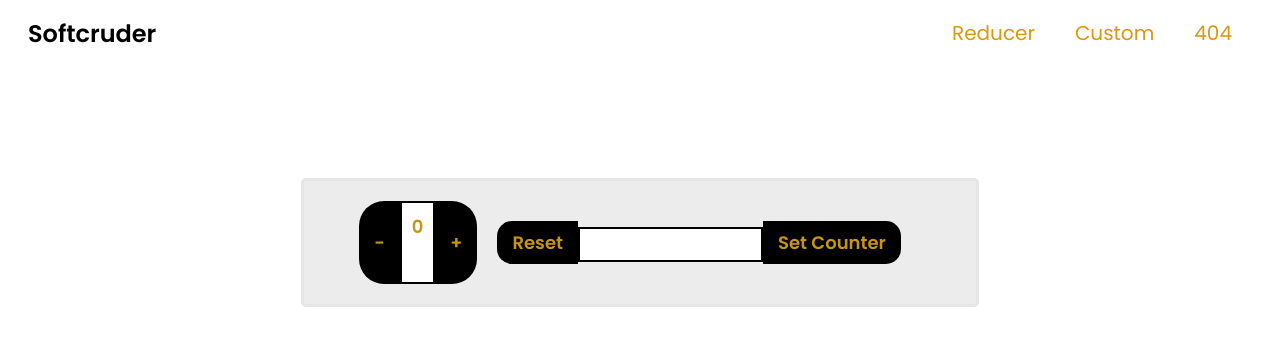
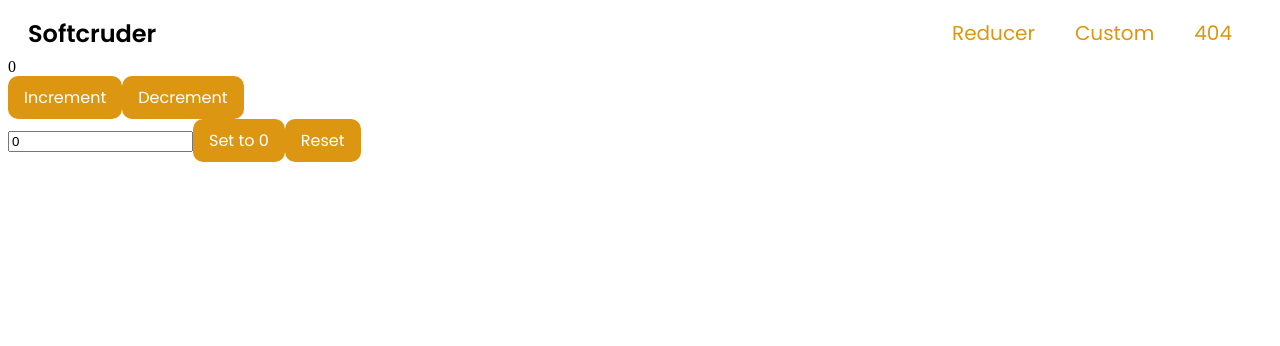
Before and after one commit to softcruder/second-semester-exam, a React (Create React App) app: page /reducer in a window 1280 px wide. Shown: the top 346 px of the page. Built offline with nearby package versions, Linux system fonts and the light colour scheme.

Commit message:
6 files modified, 1 added, 1 deleted

```diff
--- a/package.json
+++ b/package.json
@@ -3,7 +3,6 @@
   "version": "0.0.0",
   "private": true,
   "dependencies": {
-    "null": "2.0.0",
     "react": "18.2.0",
     "react-dom": "18.2.0",
     "react-error-boundary": "^3.1.4",
--- a/src/components/HookCounter/HookCounter.jsx
+++ b/src/components/HookCounter/HookCounter.jsx
@@ -1,24 +1,48 @@
 import React from 'react';
 import useCounter from './useCounter';
 
-const HookCounter = () => {
-  const [count, increment, decrement, reset, set] = useCounter(0, 1);
+function HookCounter() {
+  const { count, increment, decrement, setValue, reset } = useCounter();
 
   return (
-    <div className="Counter">
-      <button onClick={increment}>+</button>
-      <div> {count} </div>
-      <button onClick={decrement}>-</button>
-      <button onClick={reset}>Reset</button>
-      <input
-        type="number"
-        onChange={(e) => {
-          setValue(e.target.value);
-        }}
-      />
-      <button onClick={setValue} Set Count></button>
+    <div className="flex flex-col items-center space-y-4">
+      <div className="text-3xl font-bold">{count}</div>
+      <div className="flex space-x-4">
+        <button
+          className="bg-blue-500 hover:bg-blue-700 text-white font-bold py-2 px-4 rounded"
+          onClick={increment}
+        >
+          Increment
+        </button>
+        <button
+          className="bg-red-500 hover:bg-red-700 text-white font-bold py-2 px-4 rounded"
+          onClick={decrement}
+        >
+          Decrement
+        </button>
+      </div>
+      <div className="flex space-x-4">
+        <input
+          className="bg-gray-200 appearance-none border-2 border-gray-200 rounded w-48 py-2 px-4 text-gray-700 leading-tight focus:outline-none focus:bg-white focus:border-purple-500"
+          type="number"
+          value={count}
+          onChange={(event) => setValue(event.target.value)}
+        />
+        <button
+          className="bg-green-500 hover:bg-green-700 text-white font-bold py-2 px-4 rounded"
+          onClick={() => setValue(0)}
+        >
+          Set to 0
+        </button>
+        <button
+          className="bg-orange-500 hover:bg-orange-700 text-white font-bold py-2 px-4 rounded"
+          onClick={reset}
+        >
+          Reset
+        </button>
+      </div>
     </div>
   );
-};
+}
 
 export default HookCounter;
--- a/src/components/HookCounter/useCounter.jsx
+++ b/src/components/HookCounter/useCounter.jsx
@@ -1,22 +1,25 @@
 import { useState } from 'react';
 
-function useCounter(initialCount = 0, value) {
-  const [count, setCount] = useState(initialCount);
-  //const [value, setValue] = useState(0);
+function useCounter() {
+  const [count, setCount] = useState(0);
 
-  const increment = () => {
-    setCount((prevCount) => prevCount + value);
-  };
-  const decrement = () => {
-    setCount((prevCount) => prevCount - value);
-  };
-  const reset = () => {
-    setCount(initialCount);
-  };
-  const set = () => {
-    setCount();
-  };
-  return [count, increment, decrement, reset, set];
+  function increment() {
+    setCount(count + 1);
+  }
+
+  function decrement() {
+    setCount(count - 1);
+  }
+
+  function setValue(value) {
+    setCount(value);
+  }
+
+  function reset() {
+    setCount(0);
+  }
+
+  return { count, increment, decrement, setValue, reset };
 }
 
 export default useCounter;
--- a/src/components/NotFound/NotFound.jsx
+++ b/src/components/NotFound/NotFound.jsx
@@ -6,9 +6,11 @@ const NotFound = () => {
   const navigate = useNavigate();
   return (
     <div className="error-page">
-      <div className="error-container">
-        <h3>404 Page</h3>
-        <p>Page not found</p>
+      <div className="flex flex-col items-center space-y-4">
+        <div className="text-3xl font-bold text-red-500">Error 404</div>
+        <div className="text-xl">
+          The page you are looking for could not be found.
+        </div>
         <button
           className="error-btn"
           onClick={() => {
--- a/src/components/ReducerCounter/ReducerCounter.css
+++ /dev/null
@@ -1,84 +0,0 @@
-.container {
-  margin: auto;
-  width: 50%;
-  background-color: rgba(221, 221, 221, 0.555);
-  border: 3px solid rgba(230, 230, 230, 0.95);
-  border-radius: 5px;
-  padding: 10px 20px;
-  display: flex;
-  flex-wrap: wrap;
-  align-content: center;
-  justify-content: center;
-  margin-top: 120px;
-  margin-bottom: 120px;
-}
-
-.main-card {
-  display: flex;
-  border-radius: 5px;
-  padding: 10px;
-}
-
-.main-btn-d {
-  background-color: black;
-  color: rgb(200, 150, 17);
-  font-size: 18px;
-  font-weight: 600;
-  border: 1px;
-  border-radius: 25px 0 0 25px;
-}
-
-.counter {
-  background-color: #fff;
-  color: rgb(200, 150, 17);
-  border: 2px solid black;
-  font-size: 18px;
-  font-weight: 600;
-  font-family: 'Poppins';
-  padding: 10px;
-}
-
-.main-btn-i {
-  background-color: black;
-  color: rgb(200, 150, 17);
-  font-size: 18px;
-  font-weight: 600;
-  border: 1px;
-  border-radius: 0 25px 25px 0;
-}
-
-.extra-card {
-  display: block;
-  align-items: center;
-  padding: 20px;
-  margin: auto;
-}
-
-input {
-  height: 35px;
-  border: 2px solid black;
-}
-
-input::-webkit-outer-spin-button,
-input::-webkit-inner-spin-button {
-  -webkit-appearance: none;
-  margin: 0;
-}
-
-.extra-btn-re {
-  background-color: black;
-  color: rgb(200, 150, 17);
-  font-size: 18px;
-  font-weight: 600;
-  border: 1px;
-  border-radius: 15px 0 0 15px;
-}
-
-.extra-btn-se {
-  background-color: black;
-  color: rgb(200, 150, 17);
-  font-size: 18px;
-  font-weight: 600;
-  border: 1px;
-  border-radius: 0 15px 15px 0;
-}
--- a/src/components/ReducerCounter/ReducerCounter.jsx
+++ b/src/components/ReducerCounter/ReducerCounter.jsx
@@ -1,92 +1,48 @@
-import React, { useState, useReducer, div } from 'react';
-import './ReducerCounter.css';
+import React, { useReducer } from 'react';
+import useCounter from '../HookCounter/useCounter';
 
-const ReducerCounter = () => {
-  const [value, setValue] = useState(0);
-  const [state, dispatch] = useReducer(reducer, 0);
-
-  function reducer(state, action) {
-    switch (action.type) {
-      case 'increment':
-        {
-          return state + 1;
-        }
-        break;
-      case 'decrement':
-        {
-          return state - 1;
-        }
-        break;
-      case 'reset':
-        {
-          return (state = 0);
-        }
-        break;
-      case 'set':
-        {
-          return (state = action.payload);
-        }
-        break;
-      default: {
-        return state;
-      }
-    }
-  }
-
-  const handleIncrement = (e) => {
-    e.preventDefault();
-    dispatch({ type: 'increment' });
-  };
-
-  const handleDecreament = (e) => {
-    e.preventDefault();
-    dispatch({ type: 'decrement' });
-  };
-
-  const handleReset = (e) => {
-    e.preventDefault();
-    dispatch({ type: 'reset' });
-  };
-
-  const handleSet = () => {
-    dispatch({ type: 'set', payload: +value });
-    setValue(0);
-  };
+function ReducerCounter() {
+  const { count, increment, decrement, setValue, reset } = useCounter();
 
   return (
-    <>
-      <div className="container">
-        <div className="main-card">
+    <div className="flex flex-col items-center space-y-4">
+      <div className="text-3xl font-bold">{count}</div>
+      <div className="flex space-x-4">
         <button
-            className="main-btn-d"
-            onClick={handleDecreament}
-            disabled={state === 0}
+          className="bg-blue-500 hover:bg-blue-700 text-white font-bold py-2 px-4 rounded"
+          onClick={increment}
         >
-            -
+          Increment
         </button>
-          <div className="counter">{state}</div>
-          <button className="main-btn-i" onClick={handleIncrement}>
-            +
+        <button
+          className="bg-red-500 hover:bg-red-700 text-white font-bold py-2 px-4 rounded"
+          onClick={decrement}
+        >
+          Decrement
         </button>
-          <div className="extra-card">
-            <button className="extra-btn-re" onClick={handleReset}>
+      </div>
+      <div className="flex space-x-4">
+        <input
+          className="bg-gray-200 appearance-none border-2 border-gray-200 rounded w-48 py-2 px-4 text-gray-700 leading-tight focus:outline-none focus:bg-white focus:border-purple-500"
+          type="number"
+          value={count}
+          onChange={(event) => setValue(event.target.value)}
+        />
+        <button
+          className="bg-green-500 hover:bg-green-700 text-white font-bold py-2 px-4 rounded"
+          onClick={() => setValue(0)}
+        >
+          Set to 0
+        </button>
+        <button
+          className="bg-orange-500 hover:bg-orange-700 text-white font-bold py-2 px-4 rounded"
+          onClick={reset}
+        >
           Reset
-            </button>
-            <input
-              type="number"
-              value={state.value}
-              onChange={(e) => {
-                setValue(e.target.value);
-              }}
-            />
-            <button className="extra-btn-se" onClick={handleSet}>
-              Set Counter
         </button>
       </div>
     </div>
-      </div>
-    </>
   );
-};
+}
 
 export default ReducerCounter;
```
Also changed, not shown: src/components/ErrorBoundary/ErrorBoundary.jsx (added, +28 -0 lines), 1 other file (tests, documents, lock files or other folders). Lines whose indentation alone changed are shown as unchanged.
